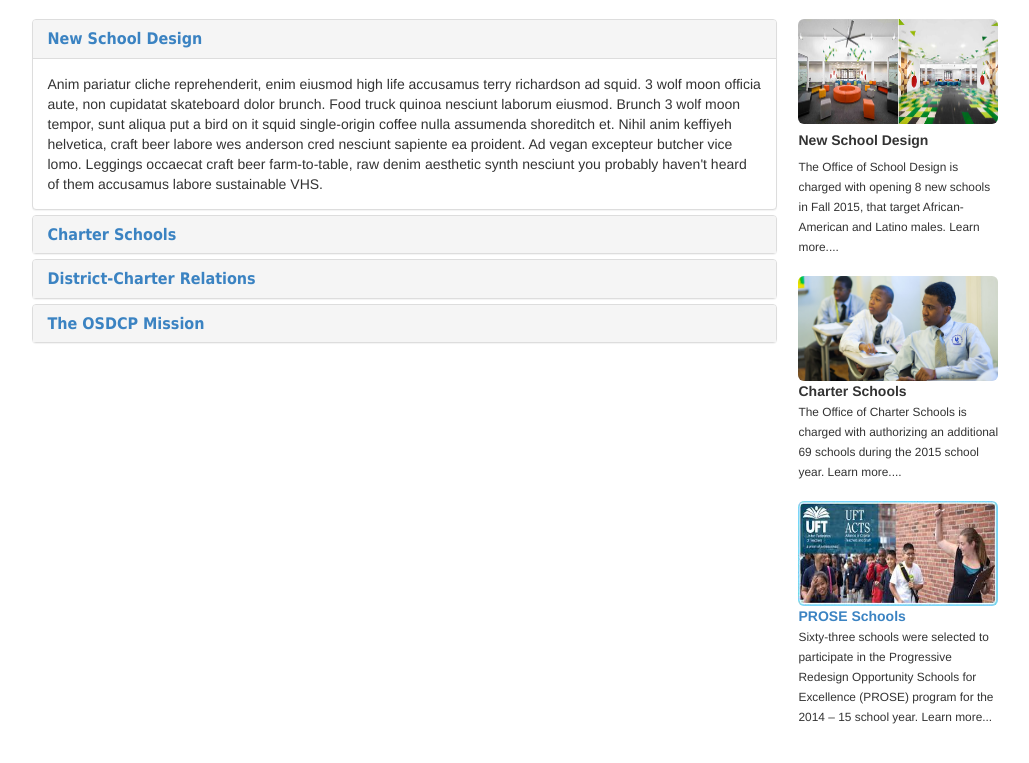
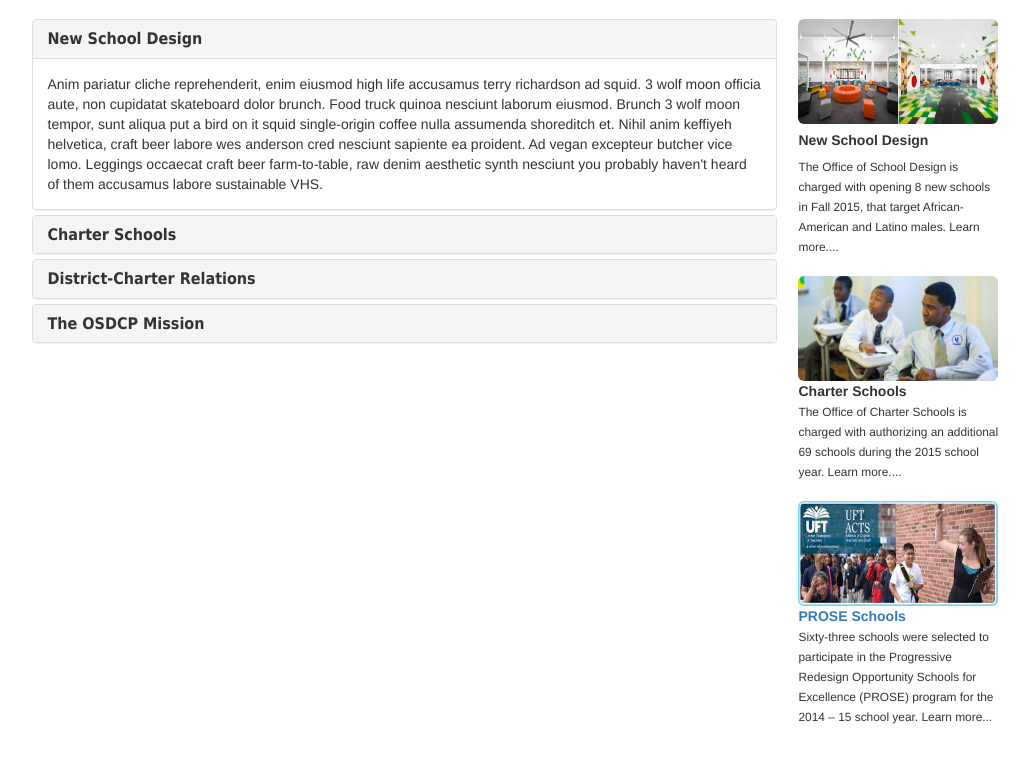
Before and after one commit to afrodyti/osdcp, a plain HTML site: page index.html in a window 1280 px wide. Shown: the part 43-806 px from the top of the page, without its empty margins (125-1154 px from the left). Drawn offline with nearby package versions, Linux system fonts and the light colour scheme; a script that the page names is missing.

Commit message:
Day4_Sixth Commit

```diff
--- a/osdcpstyles.css
+++ b/osdcpstyles.css
@@ -18,15 +18,12 @@ li {
 }
 a:link {
 	font-weight: bolder;
-	color: #3B83C2; !important;
 }
 a:hover {
 	font-weight: bolder;
-	color: #B5C9E0; !important;
 }
 a:visited {
 	font-weight: bolder;
-	color: #192836; !important;
 }
 p.lead {
 	margin-bottom: 5px; !important;
```
